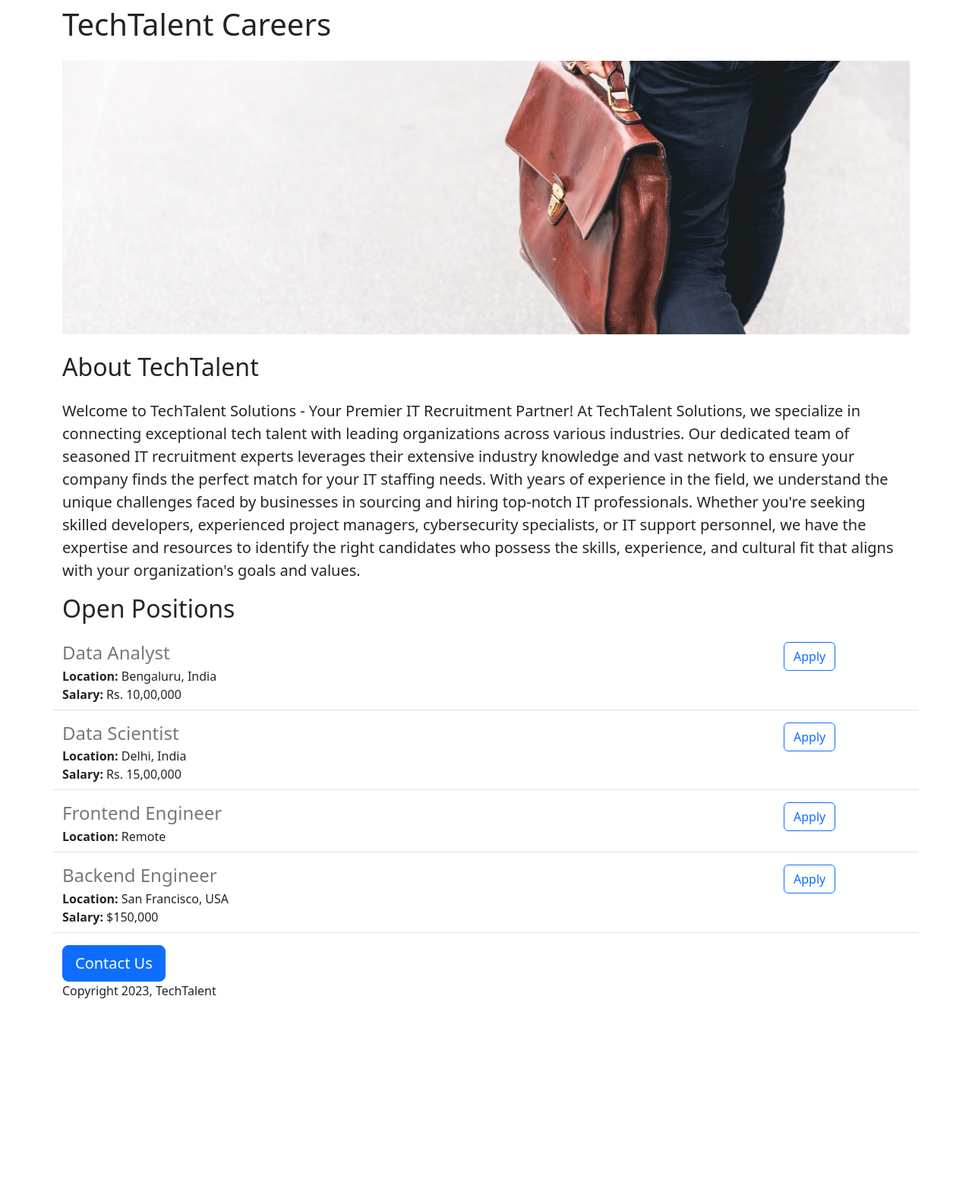
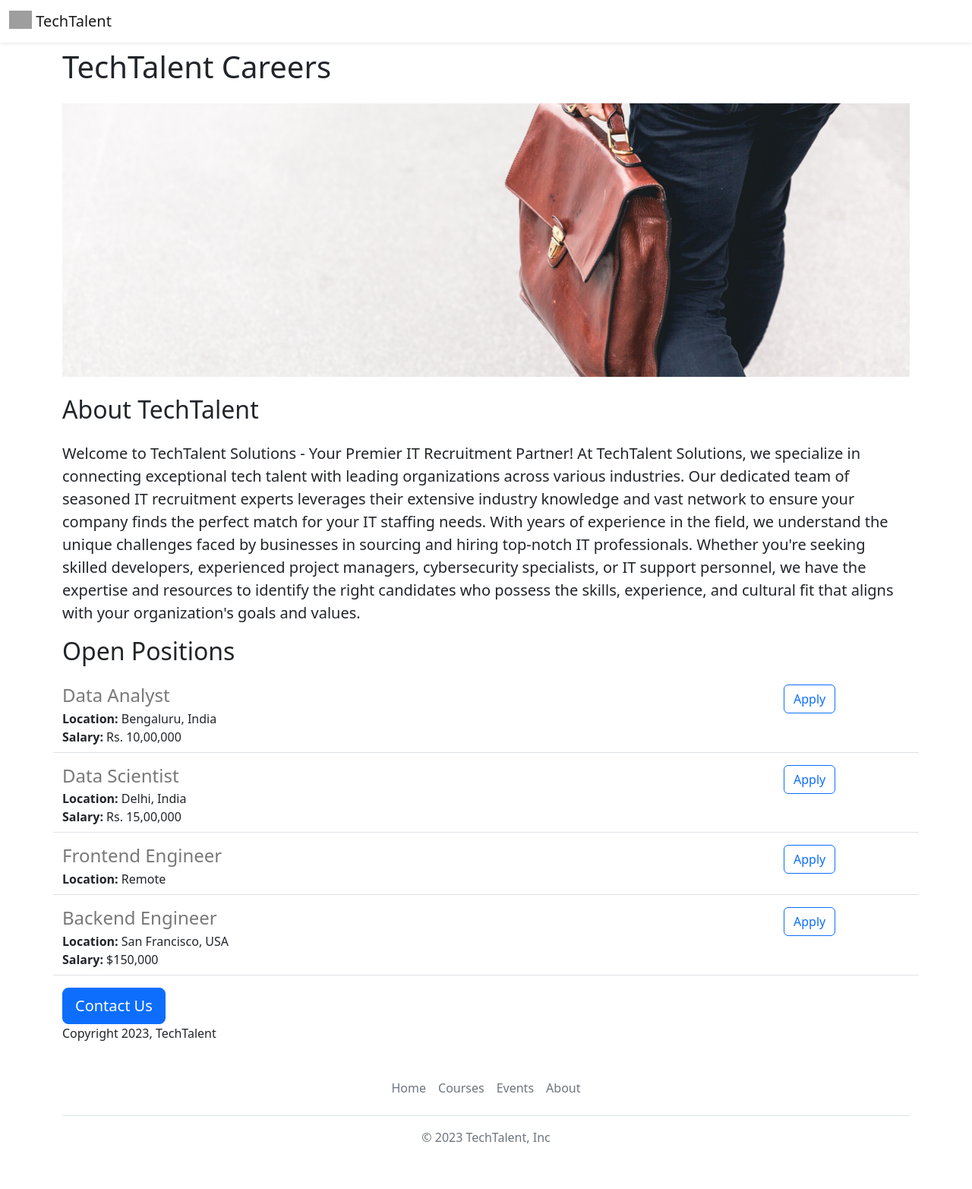
Before and after one commit to JaimeKruger4/jovian-careers-website, a Flask app: page / in a window 1280 px wide. Shown: the whole page at 76% size. Before the commit the page ends 1314 px from the top, so only its background shows below. Run offline with Flask 3, Linux system fonts and the light colour scheme; grey boxes are pictures that could not be loaded.

Commit message:
Functional and aesthetic improvements

```diff
--- a/app.py
+++ b/app.py
@@ -30,10 +30,12 @@ JOBS = [
 @app.route("/")
 def hello_world():
     return render_template("home.html", jobs=JOBS)
-
+'''
 @app.route("/api/jobs")
 def list_jobs():
   return jsonify(JOBS)
+'''
+
 
 if __name__ == "__main__":
     app.run(debug=True)
--- /dev/null
+++ b/templates/footer.html
@@ -0,0 +1,12 @@
+<div class="container">
+  <footer class="py-3 my-4">
+    <ul class="nav justify-content-center border-bottom pb-3 mb-3">
+      <li class="nav-item"><a  target="_blank" href="" class="nav-link px-2 text-muted">Home</a></li>
+      <li class="nav-item"><a  target="_blank" href="" class="nav-link px-2 text-muted">Courses</a></li>
+
+      <li class="nav-item"><a target="_blank" href="" class="nav-link px-2 text-muted">Events</a></li>
+      <li class="nav-item"><a  target="_blank" href="" class="nav-link px-2 text-muted">About</a></li>
+    </ul>
+    <p class="text-center text-muted">&copy; 2023 TechTalent, Inc</p>
+  </footer>
+</div>
--- a/templates/home.html
+++ b/templates/home.html
@@ -17,6 +17,7 @@
 </head>
 
 <body>
+    {%include 'nav.html'%}
     <div class = "container">
         <h1 class = "text-centre mt-2 mb-4">TechTalent Careers</h1>
         <img class = "img-fluid" id="banner" src = "static/banner.jpeg">
@@ -45,11 +46,11 @@
         </p>
 
         <div class="text-centre">
-            <button class ="btn btn-primary btn-lg" >Contact Us</button>
+            <a class="btn btn-primary btn-lg" href="mailto:hello@jovian.ai?subject=Question%20about%20Job%20Opernings&body=My%20name%3A%20%3Cyour%20name%20here%3E%0D%0A%0D%0AMy%20questions%3A%20%3Center%20question%20here%3E%0D%0A">Contact Us</a>
             <p>Copyright 2023, TechTalent</p>
         </div>
     </div>
-
+    {%include 'footer.html'%}
 </body>
 
 </html>
--- a/templates/jobs.html
+++ b/templates/jobs.html
@@ -14,7 +14,7 @@
     {% endif %}
   </div>
   <div class="col-2 padding-right:16px">
-    <a href="mailto:hello@jovian.ai?subject=Application%20for%20{{job['title']}}&body=My%20name%3A%20%3Cyour%20name%20here%3E%0D%0A%0D%0AMy%20Resume%20link%3A%20%3Cresume%20link%3E%0D%0A%0D%0AMy%20LinkedIn%20link%3A%20%3Clinkedin%20in%3E%0D%0A%0D%0A" type="button" class="btn btn-outline-primary float-right align-middle" >Apply</a>
+    <a href="mailto:hello@techtalent.ai?subject=Application%20for%20{{job['title']}}&body=My%20name%3A%20%3Cyour%20name%20here%3E%0D%0A%0D%0AMy%20Resume%20link%3A%20%3Cresume%20link%3E%0D%0A%0D%0AMy%20LinkedIn%20link%3A%20%3Clinkedin%20in%3E%0D%0A%0D%0A" type="button" class="btn btn-outline-primary float-right align-middle" >Apply</a>
   </div>
 
 </div>
--- /dev/null
+++ b/templates/nav.html
@@ -0,0 +1,9 @@
+<nav class="navbar shadow-sm fixed-top bg-white">
+  <div class="container-fluid">
+    <a class="navbar-brand" href="#">
+      <img src="/static/logo.svg" alt="" width="30" height="24" class="d-inline-block align-text-top">
+      TechTalent
+    </a>
+  </div>
+</nav>
+<div style="height:56px"></div>
```
